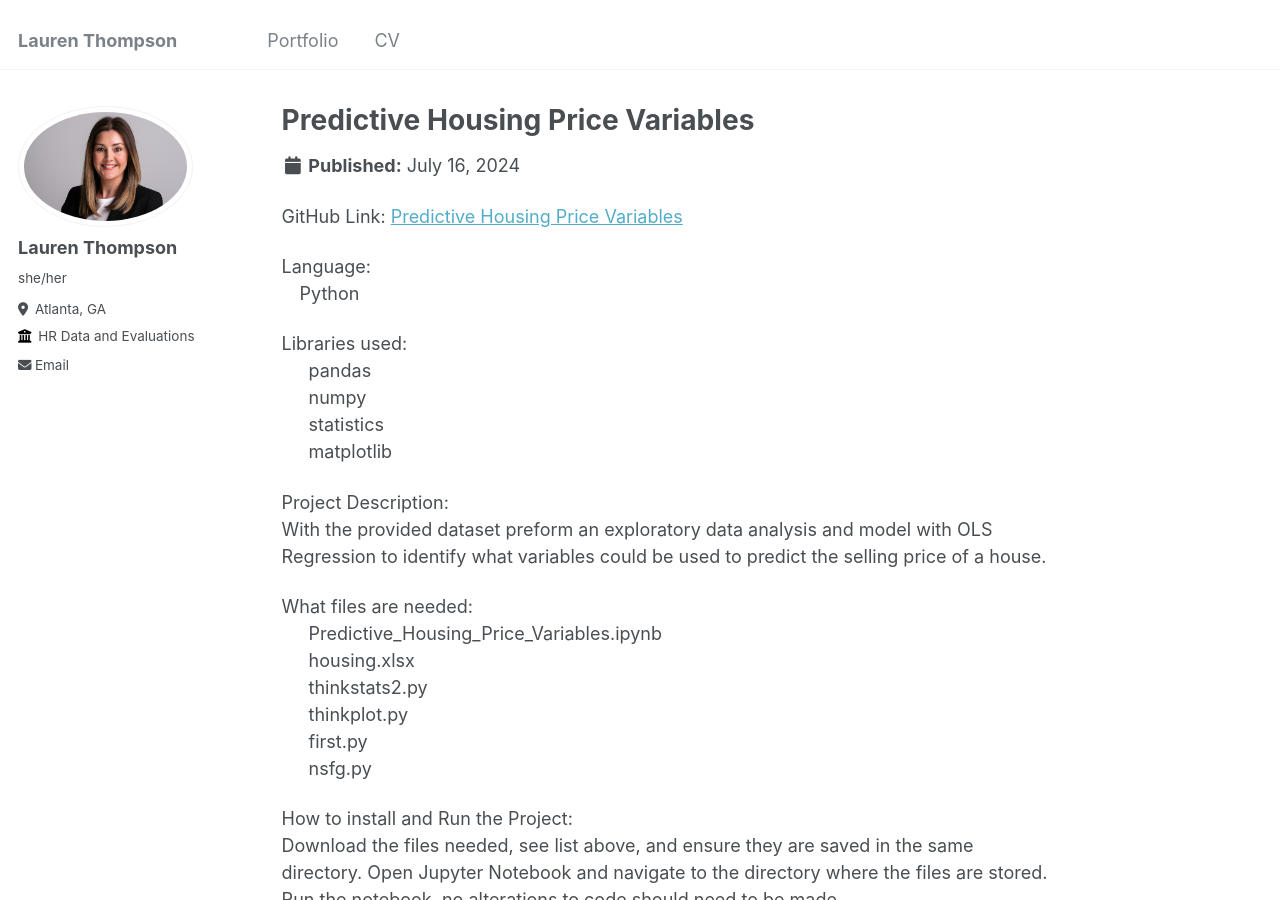
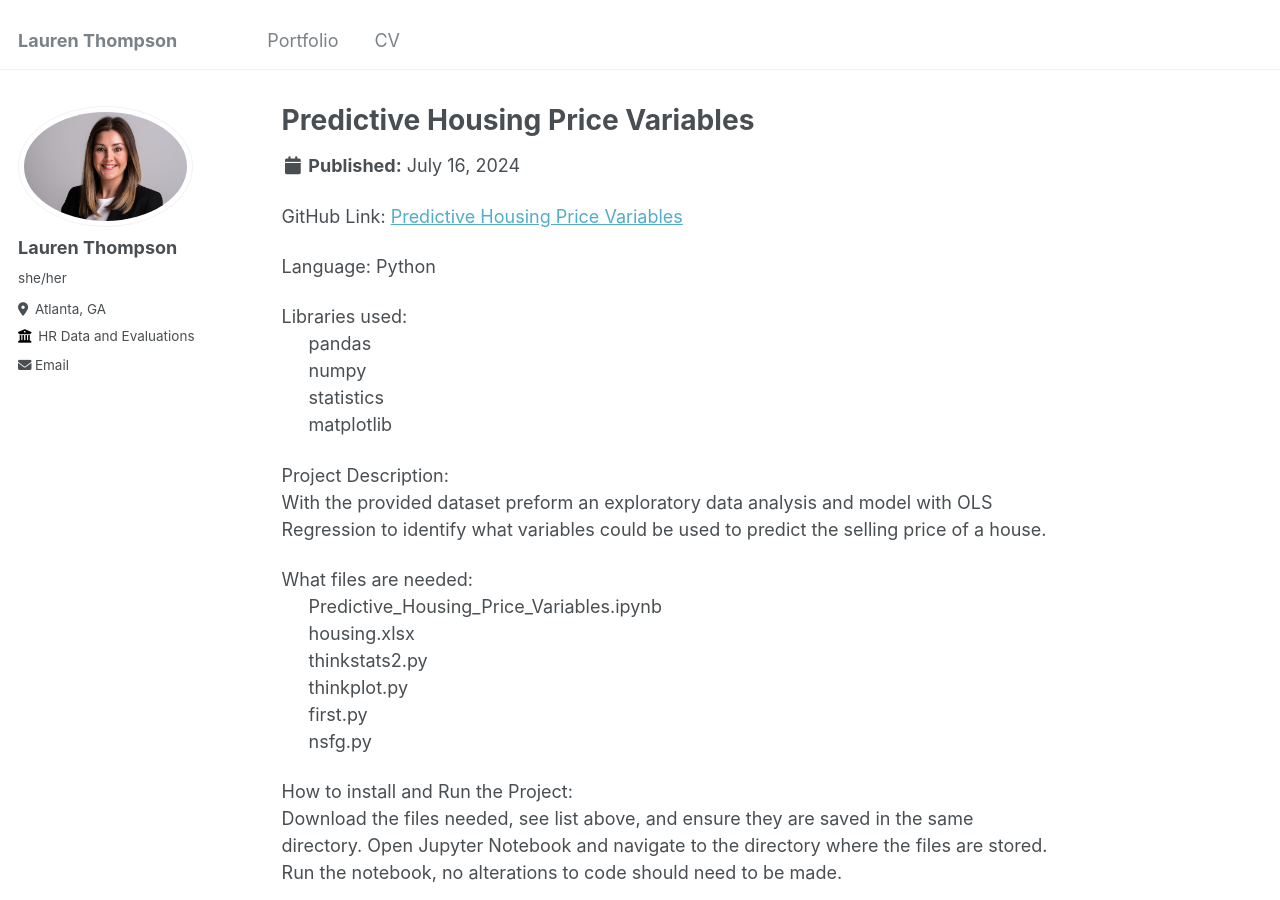
Before and after one commit to laurenthompson4477/Portfolio.github.io, a Jekyll site: the page built from _portfolio/housing_predictive_Price.md, in a window 1280 px wide and 900 px high. Built offline with Jekyll 4.4.1, drawn with Linux system fonts in a browser that asks for light colours.

```diff
--- a/_portfolio/housing_predictive_Price.md
+++ b/_portfolio/housing_predictive_Price.md
@@ -6,8 +6,7 @@ collection: portfolio
 
 GitHub Link: [Predictive Housing Price Variables](https://github.com/laurenthompson4477/laurenthompson4477.github.io/tree/main/Housing_Price_Predictive)
 
-Language: <br>
-&ensp;&ensp;Python
+Language: Python
 
 Libraries used:<br>
 	&ensp;&ensp;&ensp;pandas<br>
```
